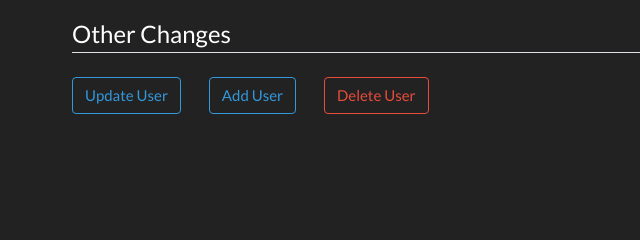
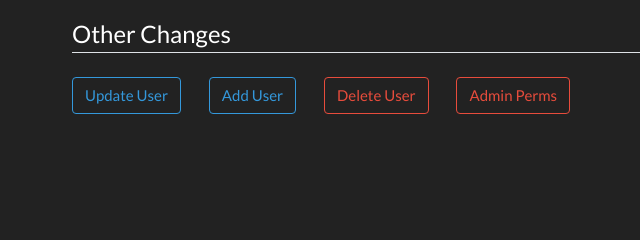
Before and after one commit to kevin-samson/Flask-atm-website, a Flask app: page /admin/users in a window 1280 px wide. Shown: the part 283-523 px from the top of the page, without its empty margins (233-873 px from the left). Run offline with Flask 2, Linux system fonts and the light colour scheme; the visitor is signed in with stand-in values (Sample User, id 1); data that the repository does not hold is empty; some libraries are stand-ins or nearby versions.

Commit message:
Fixed admin problems, added make admin form

```diff
--- a/atm/admin/forms.py
+++ b/atm/admin/forms.py
@@ -1,6 +1,6 @@
 from flask import session
 from flask_wtf import FlaskForm
-from wtforms import StringField, SubmitField, IntegerField, PasswordField
+from wtforms import StringField, SubmitField, IntegerField, RadioField
 from wtforms.validators import DataRequired, Length, Email, ValidationError, Optional, EqualTo
 
 from atm.main.admin import see_email, see_username, see_id
@@ -58,7 +58,18 @@ class DelUser(FlaskForm):
     usr_id = IntegerField('ID', validators=[DataRequired()])
     submit3 = SubmitField('Submit')
 
-    def validate_id(self, usr_id):
+    def validate_usr_id(self, usr_id):
+        see = usr_id.data
+        if not see_id(see):
+            raise ValidationError("ID does not exist")
+
+
+class MakeAdmin(FlaskForm):
+    usr_id = IntegerField('ID', validators=[DataRequired()])
+    select = RadioField(choices=[('yes', 'Make Admin'), ('no', 'Remove Admin')], validators=[DataRequired()])
+    submit4 = SubmitField('Submit')
+
+    def validate_usr_id(self, usr_id):
         see = usr_id.data
         if see_id(see):
-            raise ValidationError("ID is already taken")
+            raise ValidationError("ID does not exist")
--- a/atm/admin/routes.py
+++ b/atm/admin/routes.py
@@ -1,9 +1,10 @@
 from flask import Blueprint, session, redirect, url_for, flash, render_template
 
-from atm.main.admin import is_admin, view_users, adm_Update_user, add_user, remove_user, log, view_logs
+from atm.main.admin import is_admin, view_users, adm_Update_user, add_user, remove_user, log, view_logs, \
+    give_admin_perms
 from atm.main.other import chk_name, password, username
 from atm.users.forms import LoginForm
-from atm.admin.forms import UserChangeForm, AddUser, DelUser
+from atm.admin.forms import UserChangeForm, AddUser, DelUser, MakeAdmin
 
 admin = Blueprint('admin', __name__)
 
@@ -44,7 +45,7 @@ def logout():
 
 @admin.route("/admin/home")
 def home():
-    if "email" in session:
+    if "email" in session and "admin" in session:
         return render_template('home.html', username=username(session['email']), admin=True)
     else:
         return redirect(url_for('admin.login'))
@@ -52,25 +53,39 @@ def home():
 
 @admin.route('/admin/users', methods=['GET', 'POST'])
 def users():
-    form = UserChangeForm()
-    add_form = AddUser()
-    delete_form = DelUser()
-    if form.submit1.data and form.validate():
-        adm_Update_user(form.usr_id.data, form.username.data, form.email.data)
+    if "email" in session and "admin" in session:
+        form = UserChangeForm()
+        add_form = AddUser()
+        delete_form = DelUser()
+        make_admin = MakeAdmin()
+        if form.submit1.data and form.validate():
+            adm_Update_user(form.usr_id.data, form.username.data, form.email.data)
+            return redirect(url_for('admin.users'))
 
-    if add_form.submit2.data and add_form.validate():
-        add_user(add_form.username.data, add_form.email.data, 123456)
+        if add_form.submit2.data and add_form.validate():
+            add_user(add_form.username.data, add_form.email.data, 123456)
+            return redirect(url_for('admin.users'))
 
-    if delete_form.submit3.data and delete_form.validate():
-        remove_user('', delete_form.usr_id.data)
+        if delete_form.submit3.data and delete_form.validate():
+            remove_user('', delete_form.usr_id.data)
+            return redirect(url_for('admin.users'))
 
-    return render_template('user.html', users=view_users(), admin=True, user_form=form, add_form=add_form,
-                           del_form=delete_form)
+        if make_admin.submit4.data and make_admin.validate():
+            if make_admin.select.data == 'yes':
+                give_admin_perms(make_admin.usr_id.data, True)
+            elif make_admin.select.data == 'no':
+                give_admin_perms(make_admin.usr_id.data, False)
+            return redirect(url_for('admin.users'))
+
+        return render_template('user.html', users=view_users(), admin=True, user_form=form, add_form=add_form,
+                               del_form=delete_form, make_admin=make_admin)
+    else:
+        return redirect(url_for('admin.login'))
 
 
 @admin.route("/admin/logs")
 def logs():
-    if "email" in session:
+    if "email" in session and "admin" in session:
         return render_template('logs.html', logs=view_logs(), admin=True)
     else:
         return redirect(url_for('admin.login'))
--- a/atm/main/admin.py
+++ b/atm/main/admin.py
@@ -126,3 +126,12 @@ def adm_Update_user(usr_id, username, email):
         cur.execute(f"update user set email='{email}' where id='{usr_id}'")
         log(f'User with the id {usr_id} has been changed to {email}')
         mydb.commit()
+
+
+def give_admin_perms(user_id, setting):
+    cur.execute(f'update user set admin={setting} where id={user_id}')
+    mydb.commit()
+    if setting:
+        log(f"{user_id} is now an admin")
+    else:
+        log(f"{user_id} is removed from admin")
--- a/atm/templates/user.html
+++ b/atm/templates/user.html
@@ -44,10 +44,47 @@
                           <button class="btn btn-outline-danger" type="button" data-toggle="collapse" data-target="#deluser" aria-expanded="false" aria-controls="collapseExample" style="margin-right: 25px;">
                             Delete User
                           </button>
+                          <button class="btn btn-outline-danger" type="button" data-toggle="collapse" data-target="#makeadmin" aria-expanded="false" aria-controls="collapseExample" style="margin-right: 25px;">
+                            Admin Perms
+                          </button>
                         </p>
                     </div>
             </div>
         </div>
+
+
+
+    <div class="collapse" id="makeadmin">
+      <div class="card card-body">
+          <form method="POST" action="">
+              {{ make_admin.hidden_tag() }}
+              <fieldset class="form-group">
+                   <div class="form-group">
+                    {{ make_admin.usr_id.label(class="form-control-label") }}
+                    {% if make_admin.usr_id.errors %}
+                        {{ make_admin.usr_id(class="form-control form-control-lg is-invalid") }}
+                        <div class="invalid-feedback">
+                            {% for error in make_admin.usr_id.errors %}
+                                <span>{{ error }}</span>
+                            {% endfor %}
+                        </div>
+                    {% else %}
+                        {{ make_admin.usr_id(class="form-control form-control-lg") }}
+                    {% endif %}
+                   </div>
+
+              </fieldset>
+              <div class="form-group">
+                      {{ make_admin.select(class="custom-control custom-radio") }}
+              </div>
+              <div class="form-group">
+                {{  make_admin.submit4(class="btn btn-outline-info") }}
+              </div>
+          </form>
+      </div>
+    </div>
+
+
 
 
 
```
